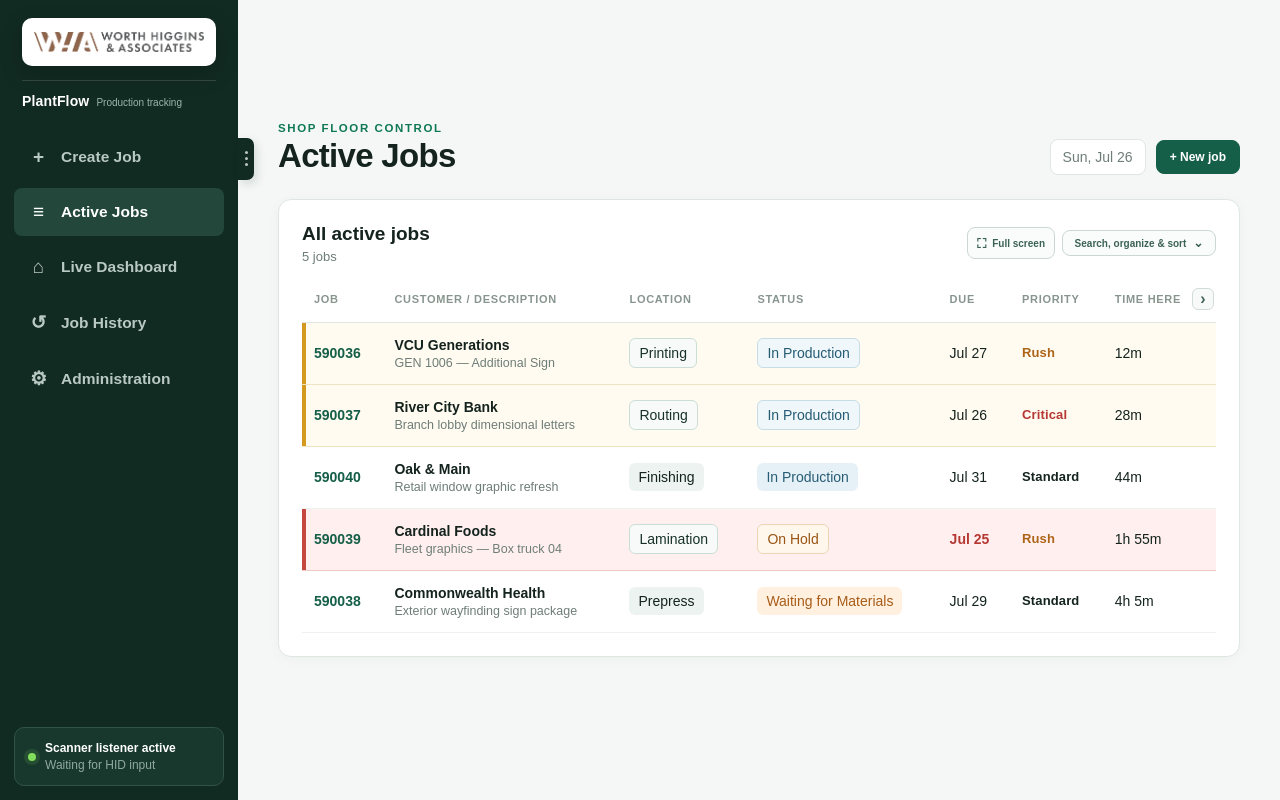
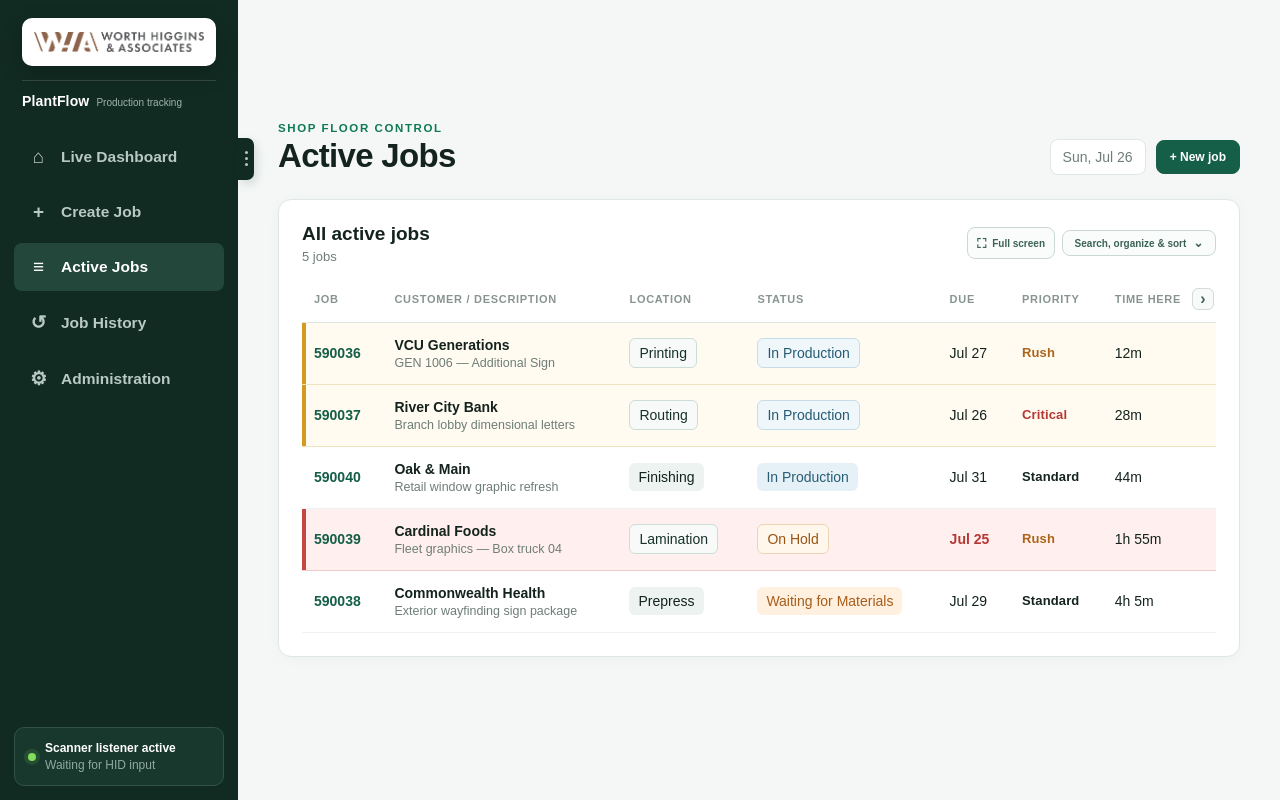
Before and after one commit to rwtodd22/PlantFlow, a React (Vite) app: page / in a window 1280 px wide. Built offline with nearby package versions, Linux system fonts and the light colour scheme.

Commit message:
Move dashboard to top of navigation

```diff
--- a/src/App.tsx
+++ b/src/App.tsx
@@ -13,9 +13,9 @@ type Notice = { kind: "success" | "error" | "duplicate"; title: string; detail:
 type ReportType = "daily" | "snapshot" | "workload" | "risks";
 
 const nav: { id: Page; label: string; icon: string }[] = [
+  { id: "dashboard", label: "Live Dashboard", icon: "⌂" },
   { id: "create", label: "Create Job", icon: "+" },
   { id: "jobs", label: "Active Jobs", icon: "≡" },
-  { id: "dashboard", label: "Live Dashboard", icon: "⌂" },
   { id: "history", label: "Job History", icon: "↺" },
   { id: "admin", label: "Administration", icon: "⚙" },
 ];
```
